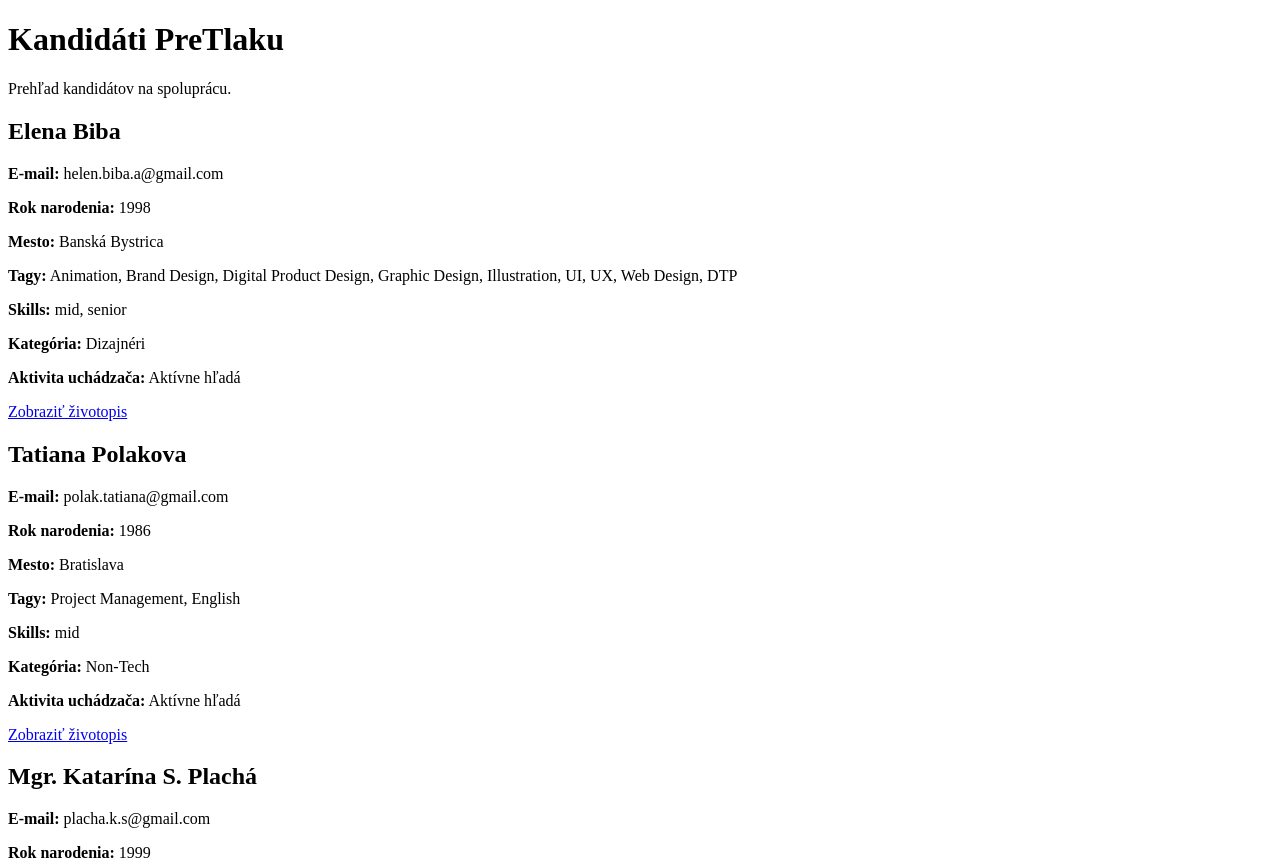
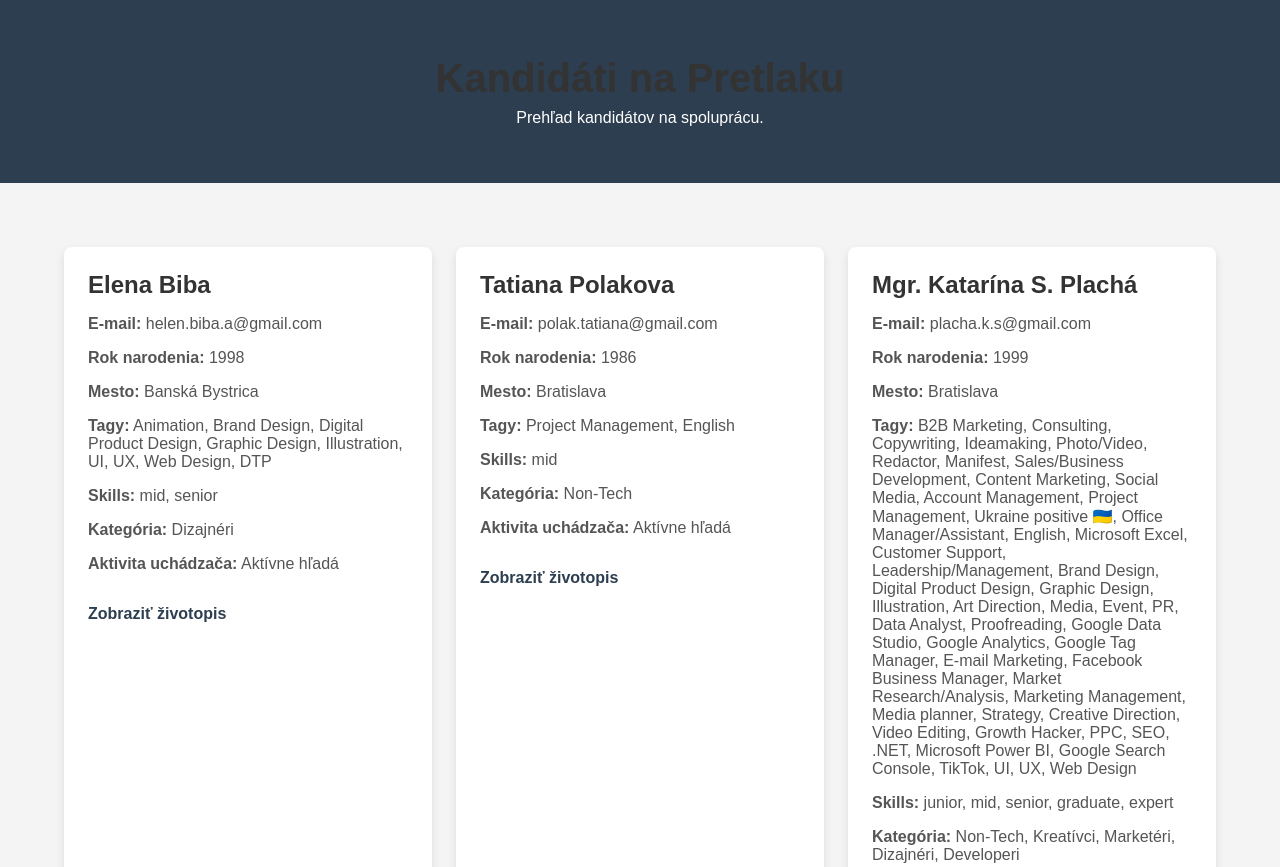
Before and after one commit to t0mush/pretlak-db-demo, a plain HTML site: page index.html in a window 1280 px wide. Shown: the top 867 px of the page. Drawn offline with Linux system fonts and the light colour scheme.

Commit message:
Update index.html

```diff
--- a/index.html
+++ b/index.html
@@ -4,13 +4,13 @@
     <meta charset="UTF-8">
     <meta name="viewport" content="width=device-width, initial-scale=1.0">
     <title>PreTlaky Kandidáti</title>
-    <link rel="stylesheet" href="styles.css">
+    <link rel="stylesheet" href="style.css">
 </head>
 <body>
 
     <header>
         <div class="container">
-            <h1>Kandidáti PreTlaku</h1>
+            <h1>Kandidáti na Pretlaku</h1>
             <p>Prehľad kandidátov na spoluprácu.</p>
         </div>
     </header>
```
